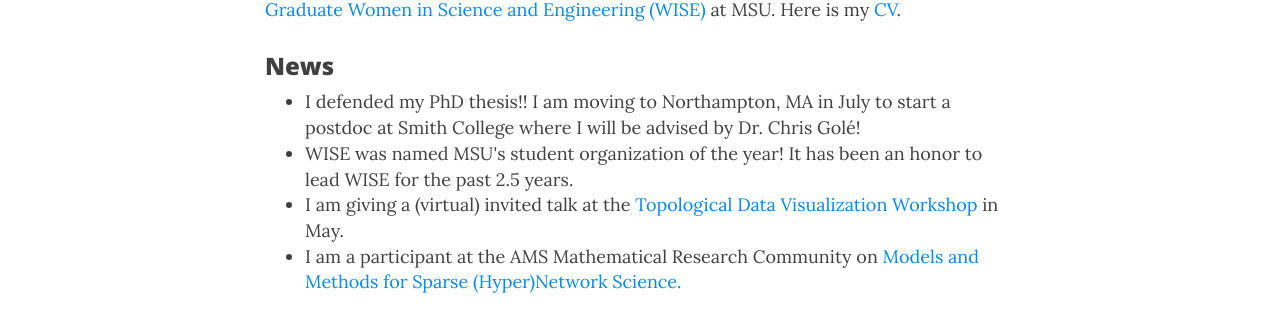
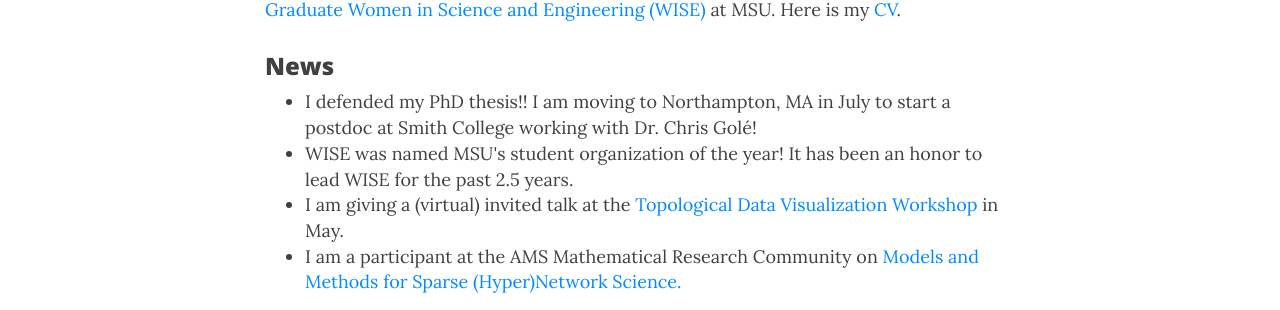
Before and after one commit to robinbelton/robinbelton.github.io, a Jekyll site: the page built from index.html, in a window 1280 px wide and 1224 px high. Shown: the part 589-899 px from the top of the window. Built offline with Jekyll 4.4.1, drawn with Linux system fonts in a browser that asks for light colours; nearby versions of some CDN libraries; the list of posts is cut into pages by our own code.

Commit message:
Update main page

```diff
--- a/index.html
+++ b/index.html
@@ -11,7 +11,7 @@
 
 <h3>News</h3>
 <ul>
-    <li> I defended my PhD thesis!! I am moving to Northampton, MA in July to start a postdoc at Smith College where I will be advised by Dr. Chris Gol&eacute;!
+    <li> I defended my PhD thesis!! I am moving to Northampton, MA in July to start a postdoc at Smith College working with Dr. Chris Gol&eacute;!
     </li>
     <li> WISE was named MSU's student organization of the year! It has been an honor to lead WISE for the past 2.5 years.
     </li>
```
